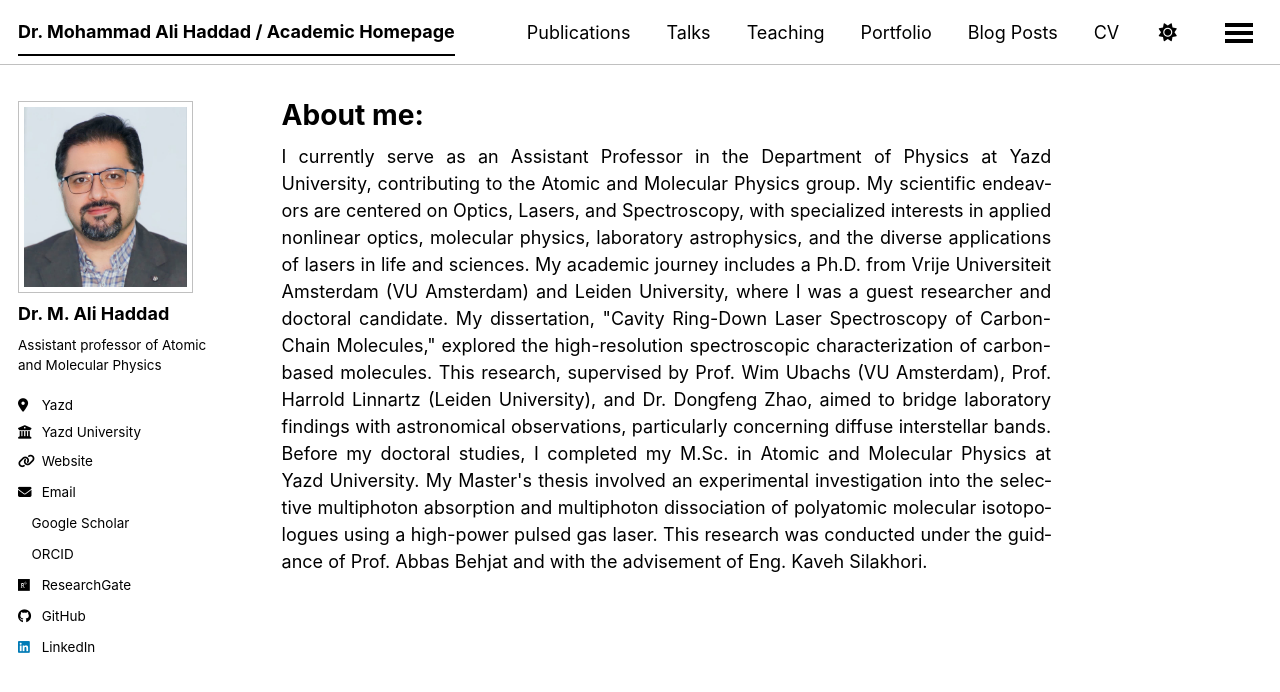
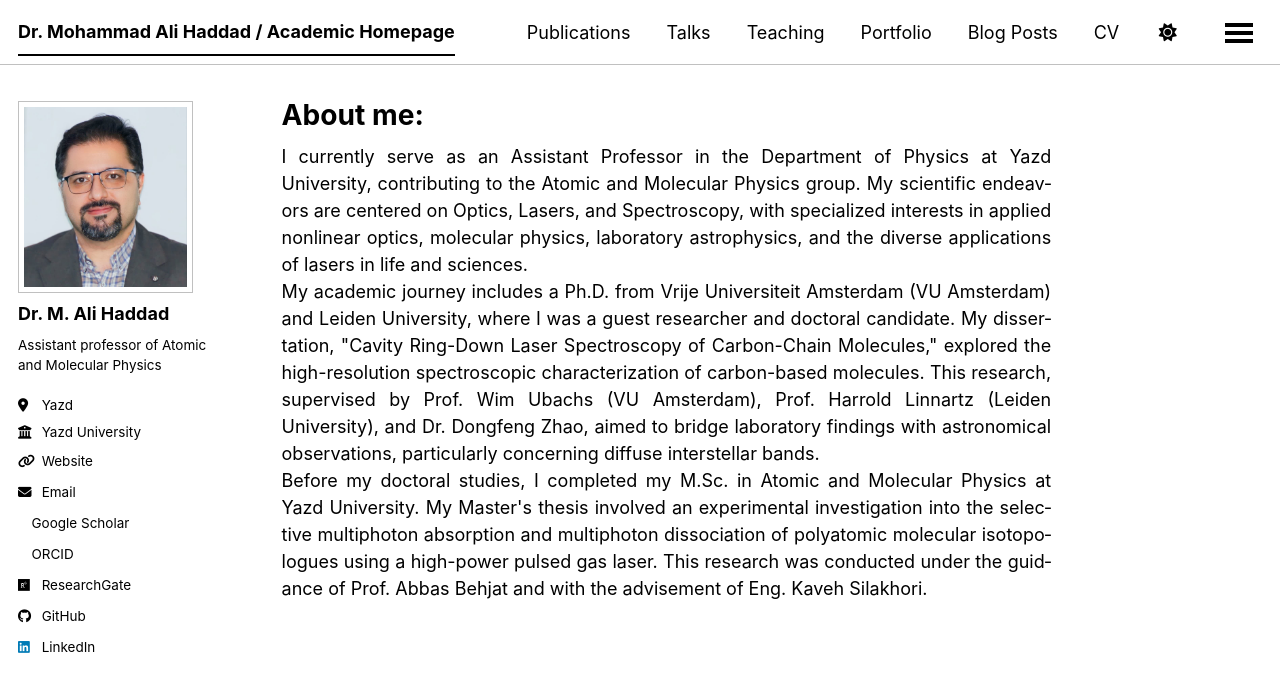
Before and after one commit to ma-haddad/ma-haddad.github.io, a Jekyll site: the page built from _pages/about.md, in a window 1280 px wide. Shown: the top 692 px of the page. Built offline with Jekyll 4.4.1, drawn with Linux system fonts in a browser that asks for light colours; a style sheet for code colours, icons or effects is not loaded.

Commit message:
Update about.md

```diff
--- a/_pages/about.md
+++ b/_pages/about.md
@@ -8,8 +8,13 @@ redirect_from:
 ---
 <div style="text-align: justify; text-justify: inter-word; hyphens: auto;">
 I currently serve as an Assistant Professor in the Department of Physics at Yazd University, contributing to the Atomic and Molecular Physics group. My scientific endeavors are centered on Optics, Lasers, and Spectroscopy, with specialized interests in applied nonlinear optics, molecular physics, laboratory astrophysics, and the diverse applications of lasers in life and sciences.
+</div>
 
+<div style="text-align: justify; text-justify: inter-word; hyphens: auto;">
 My academic journey includes a Ph.D. from Vrije Universiteit Amsterdam (VU Amsterdam) and Leiden University, where I was a guest researcher and doctoral candidate. My dissertation, "Cavity Ring-Down Laser Spectroscopy of Carbon-Chain Molecules," explored the high-resolution spectroscopic characterization of carbon-based molecules. This research, supervised by Prof. Wim Ubachs (VU Amsterdam), Prof. Harrold Linnartz (Leiden University), and Dr. Dongfeng Zhao, aimed to bridge laboratory findings with astronomical observations, particularly concerning diffuse interstellar bands.
+</div>
 
+<div style="text-align: justify; text-justify: inter-word; hyphens: auto;">
 Before my doctoral studies, I completed my M.Sc. in Atomic and Molecular Physics at Yazd University. My Master's thesis involved an experimental investigation into the selective multiphoton absorption and multiphoton dissociation of polyatomic molecular isotopologues using a high-power pulsed gas laser. This research was conducted under the guidance of Prof. Abbas Behjat and with the advisement of Eng. Kaveh Silakhori.
+
 </div>
```
